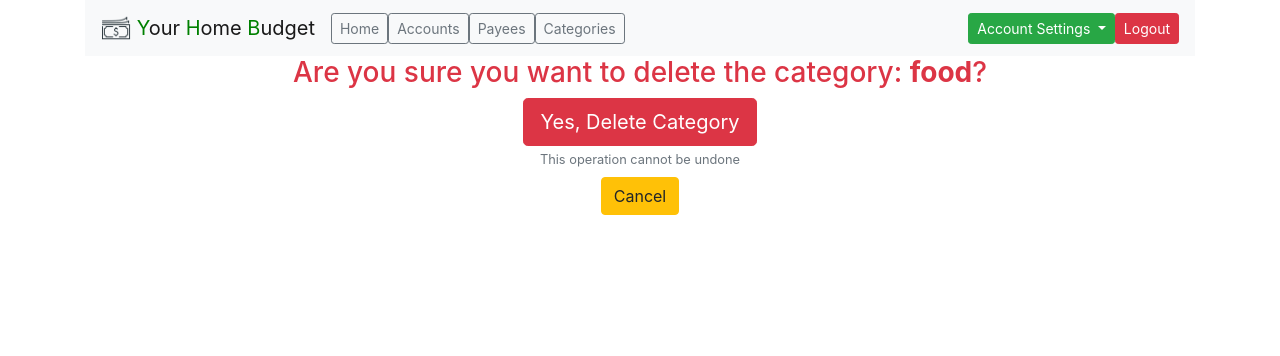
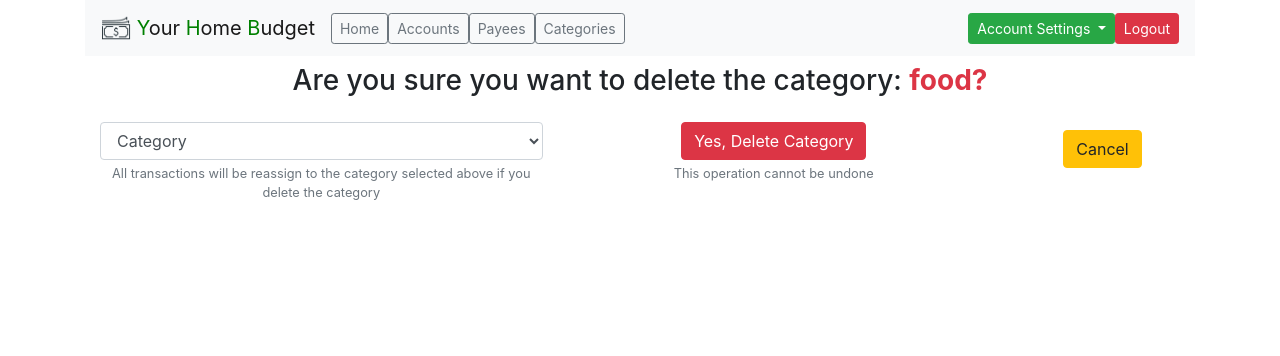
Before and after one commit to marsiekiera/YHB, a Flask app: page /category_delete/1 in a window 1280 px wide. Shown: the top 356 px of the page. Run offline with Flask 2, Linux system fonts and the light colour scheme; a user stored in the database is signed in; data comes from the database, SQL or seed files in the repository.

Commit message:
Category reassign form add

```diff
--- a/flask/app/templates/category_delete.html
+++ b/flask/app/templates/category_delete.html
@@ -5,25 +5,50 @@
 {% endblock %}
 
 {% block main %}
-<h3 class="text-danger text-center">
+<h3 class="text-center mt-2 mb-4">
     Are you sure you want to delete the category:
-    <span class="font-weight-bolder">{{ category_name }}</span>?
+    <span class="font-weight-bolder text-danger">{{ category_name }}?</span>
 </h3>
-
+<div class="container">
+    <div class="row">
+        <div class="col-sm-10">
             <form action="/category_delete/{{ category_id }}" method="POST">
+                <div class="form-row">
                     <div class="col text-center">
-        <button class="btn btn-danger btn-lg" type="submit">
+                        <select name="category" type="text" class="form-control">
+                            <option value="" disabled selected>Category</option>
+                            {% for dict in category_list_dict %}
+                                {% if dict['category_name'] != category_name %}
+                                    <option value="{{ dict['category_name'] }}">
+                                        {{ dict['category_name'] }}
+                                    </option>
+                                {% endif %}
+                            {% endfor %}
+                        </select>
+                        <small class="form-text text-muted text-center">
+                            All transactions will be reassign to the category selected above if you delete the category
+                        </small>
+                    </div>
+                    <div class="col text-center">
+                        <button class="btn btn-danger" type="submit">
                             Yes, Delete Category
                         </button>
                         <small class="form-text text-muted text-center">
                             This operation cannot be undone
                         </small>
                     </div>
+                </div>
             </form>
-
+        </div>
+        <div class="col-sm-2">
             <form action="/category/{{ category_id }}">
                 <div class="col mt-2 text-center">
                     <button class="btn btn-warning" type="submit">Cancel</button>
                 </div>
             </form>
+        </div>
+    </div>
+</div>
+
+
 {% endblock %}
```
Lines whose indentation alone changed are shown as unchanged.
